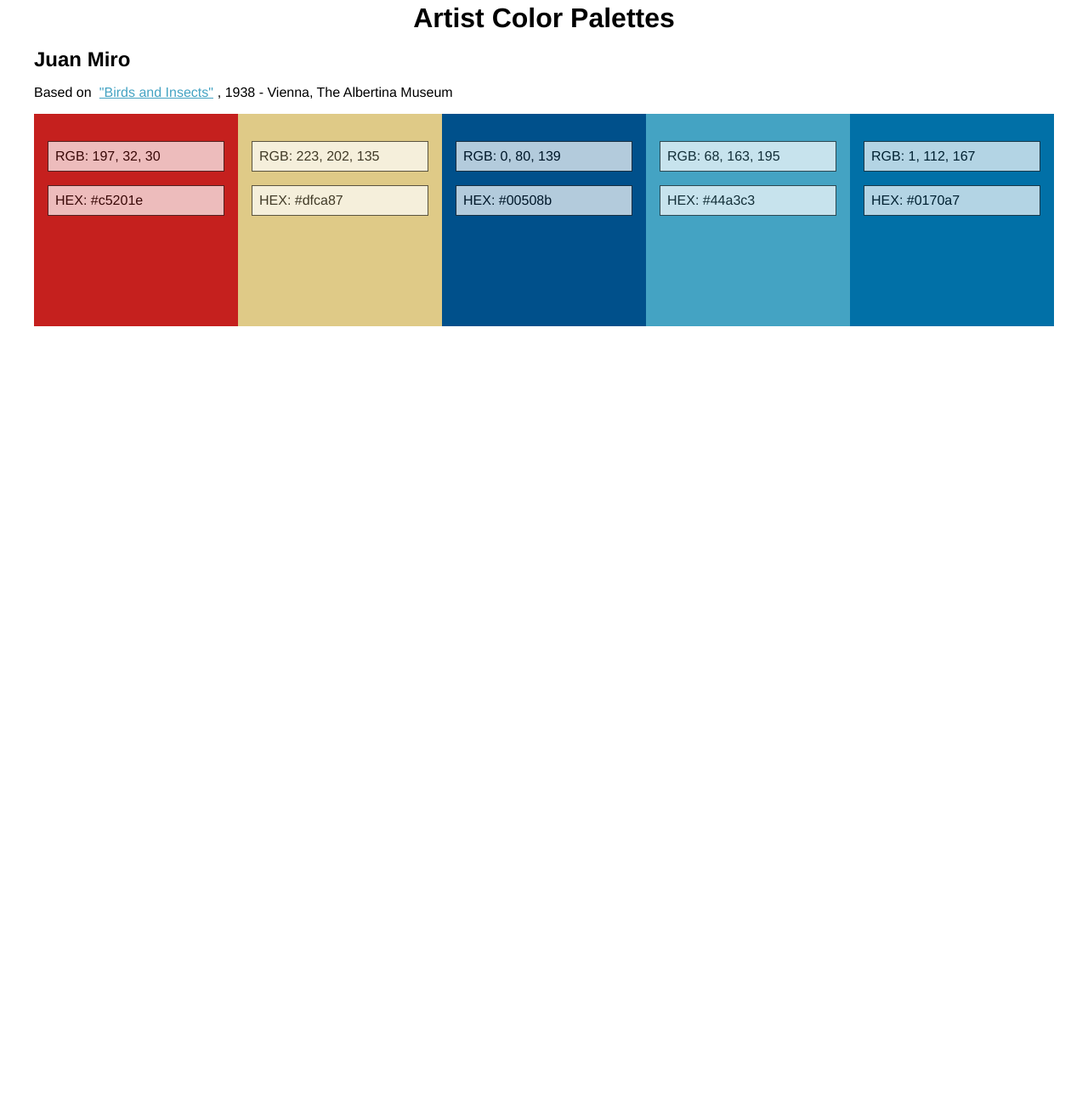
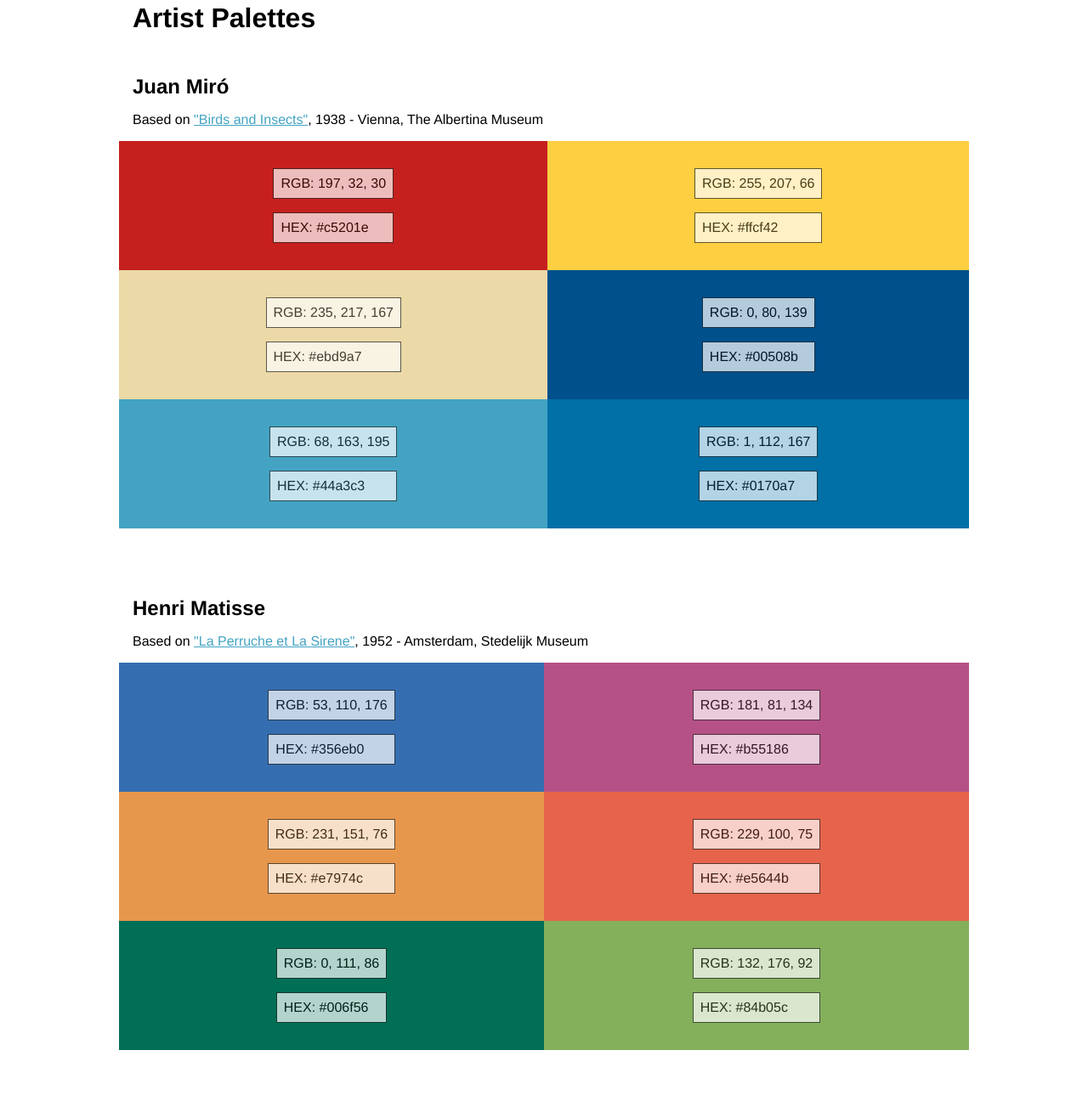
Before and after one commit to NLJZ/artist-palettes, a website: page src/index.html in a window 1280 px wide. Shown: the part 13-1329 px from the top of the page at 85% size. Before the commit the page ends 816 px from the top, so only its background shows below. Drawn offline with nearby package versions, Linux system fonts and the light colour scheme; files that its build step writes are made by us from their sources.

Commit message:
added matisse color palette

```diff
--- a/src/index.html
+++ b/src/index.html
@@ -8,9 +8,9 @@
   </head>
   <body>
     <main>
-      <h1>Artist Color Palettes</h1>
+      <h1>Artist Palettes</h1>
       <div class="palette">
-        <h2>Juan Miro</h2>
+        <h2>Juan Mir&#243;</h2>
         <p>
           Based on
           <a
@@ -19,16 +19,23 @@
             >"Birds and Insects"</a
           >, 1938 - Vienna, The Albertina Museum
         </p>
+        <div class="color-holder">
           <div class="color mirored">
             <ul>
               <li>RGB: 197, 32, 30</li>
               <li>HEX: #c5201e</li>
             </ul>
           </div>
-        <div class="color miroyellow">
+          <div class="color mirodarkyellow">
             <ul>
-            <li>RGB: 223, 202, 135</li>
-            <li>HEX: #dfca87</li>
+              <li>RGB: 255, 207, 66</li>
+              <li>HEX: #ffcf42</li>
+            </ul>
+          </div>
+          <div class="color mirolightyellow">
+            <ul>
+              <li>RGB: 235, 217, 167</li>
+              <li>HEX: #ebd9a7</li>
             </ul>
           </div>
           <div class="color mirodarkblue">
@@ -50,6 +57,56 @@
             </ul>
           </div>
         </div>
+      </div>
+      <div class="palette">
+        <h2>Henri Matisse</h2>
+        <p>
+          Based on
+          <a
+            href="https://www.google.com/search?q=matisse+parakeet+and+the+mermaid&tbm=isch&ved=2ahUKEwjRs-eipezoAhUHcxoKHWZMBg4Q2-cCegQIABAA&oq=matisse+parakeet+and+the+mermaid&gs_lcp=CgNpbWcQAzIGCAAQCBAeMgYIABAIEB46BAgAEBM6BggAEB4QE1CltSFY4cEhYInDIWgAcAB4AIABwwGIAeYMkgEEMTQuMpgBAKABAaoBC2d3cy13aXotaW1n&sclient=img&ei=gPeXXtHzM4fmaeaYmXA&bih=1187&biw=1333"
+            target="_blank"
+            >"La Perruche et La Sirene"</a
+          >, 1952 - Amsterdam, Stedelijk Museum
+        </p>
+        <div class="color-holder">
+          <div class="color matblue">
+            <ul>
+              <li>RGB: 53, 110, 176</li>
+              <li>HEX: #356eb0</li>
+            </ul>
+          </div>
+          <div class="color matpink">
+            <ul>
+              <li>RGB: 181, 81, 134</li>
+              <li>HEX: #b55186</li>
+            </ul>
+          </div>
+          <div class="color matorange">
+            <ul>
+              <li>RGB: 231, 151, 76</li>
+              <li>HEX: #e7974c</li>
+            </ul>
+          </div>
+          <div class="color matdarkorange">
+            <ul>
+              <li>RGB: 229, 100, 75</li>
+              <li>HEX: #e5644b</li>
+            </ul>
+          </div>
+          <div class="color matdarkgreen">
+            <ul>
+              <li>RGB: 0, 111, 86</li>
+              <li>HEX: #006f56</li>
+            </ul>
+          </div>
+          <div class="color matlightgreen">
+            <ul>
+              <li>RGB: 132, 176, 92</li>
+              <li>HEX: #84b05c</li>
+            </ul>
+          </div>
+        </div>
+      </div>
     </main>
   </body>
 </html>
--- a/src/scss/_function.scss
+++ b/src/scss/_function.scss
@@ -1,3 +1,7 @@
 @function miro($color-name) {
   @return map-get($miro, $color-name);
 }
+
+@function matisse($color-name) {
+  @return map-get($matisse, $color-name);
+}
--- a/src/scss/_var.scss
+++ b/src/scss/_var.scss
@@ -3,5 +3,16 @@
   bluemed: rgb(1, 112, 167),
   bluelight: rgb(68, 163, 195),
   yellow: rgb(223, 202, 135),
+  yellowdark: rgb(255, 207, 66),
+  yellowlight: rgb(235, 217, 167),
   red: rgb(197, 32, 30),
 );
+
+$matisse: (
+  matblue: rgb(53, 110, 176),
+  matpink: rgb(181, 81, 134),
+  matorange: rgb(231, 151, 76),
+  matdarkorange: rgb(229, 100, 75),
+  matdarkgreen: rgb(0, 111, 86),
+  matlightgreen: rgb(132, 176, 92),
+);
--- a/src/scss/general/_general.scss
+++ b/src/scss/general/_general.scss
@@ -14,19 +14,18 @@
 
 a {
   color: miro(bluelight);
-  padding: 0.3rem;
 }
 
 main {
   width: 100%;
-  max-width: 1200px;
+  max-width: 1000px;
   margin: 1rem auto;
   display: flex;
   flex-direction: column;
   justify-content: space-between;
   align-self: center;
   h1 {
-    text-align: center;
-    margin-bottom: 1rem;
+    margin-bottom: 3rem;
+    padding-left: 1rem;
   }
 }
--- a/src/scss/main.scss
+++ b/src/scss/main.scss
@@ -3,3 +3,4 @@
 @import "./general/general.scss";
 @import "./palette/palette.scss";
 @import "./palette/miro.scss";
+@import "./palette/matisse.scss";
--- /dev/null
+++ b/src/scss/palette/_matisse.scss
@@ -0,0 +1,23 @@
+.matblue {
+  background-color: matisse(matblue);
+}
+
+.matpink {
+  background-color: matisse(matpink);
+}
+
+.matorange {
+  background-color: matisse(matorange);
+}
+
+.matdarkorange {
+  background-color: matisse(matdarkorange);
+}
+
+.matdarkgreen {
+  background-color: matisse(matdarkgreen);
+}
+
+.matlightgreen {
+  background-color: matisse(matlightgreen);
+}
--- a/src/scss/palette/_miro.scss
+++ b/src/scss/palette/_miro.scss
@@ -14,6 +14,14 @@
   background-color: miro(yellow);
 }
 
+.mirodarkyellow {
+  background-color: miro(yellowdark);
+}
+
 .mirored {
   background-color: miro(red);
 }
+
+.mirolightyellow {
+  background-color: miro(yellowlight);
+}
--- a/src/scss/palette/_palette.scss
+++ b/src/scss/palette/_palette.scss
@@ -1,13 +1,14 @@
 .palette {
+  height: 100%;
   width: 100%;
-  height: 100%;
-  display: inline-flex;
-  flex-wrap: wrap;
-  max-width: max-content;
+  max-width: 1000px;
+  margin: 0 auto;
+  padding-bottom: 5rem;
+
   h2,
   p {
     flex: 1 100%;
-    padding: 0 0 1rem 0;
+    padding: 0 1rem 1rem 1rem;
   }
 
   li {
@@ -17,13 +18,23 @@
     padding: 0.5rem;
     opacity: 0.7;
     border: 1px solid #222;
+    max-width: 10rem;
   }
+
+  .color-holder {
+    display: grid;
+    grid-template-columns: auto auto;
+    width: 100%;
+  }
+
   .color {
     height: 100%;
-    width: 20%;
-    min-height: 250px;
-    min-width: 190px;
+    width: 100%;
+    min-width: max-content;
     padding-bottom: 1rem;
     padding: 1rem;
+    display: flex;
+    align-items: center;
+    justify-content: center;
   }
 }
```
Also changed, not shown: src/img/1412630537_692_The_Parakeet_and_the_Mermaid.jpg (added). Lines whose indentation alone changed are shown as unchanged.
